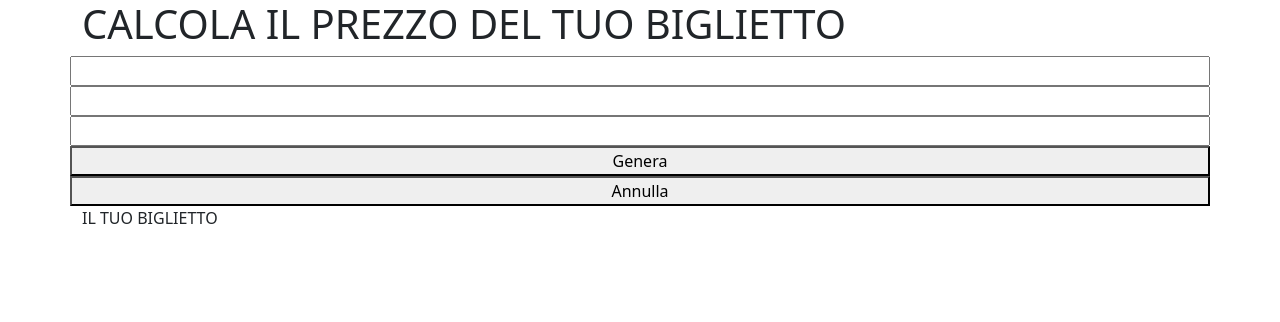
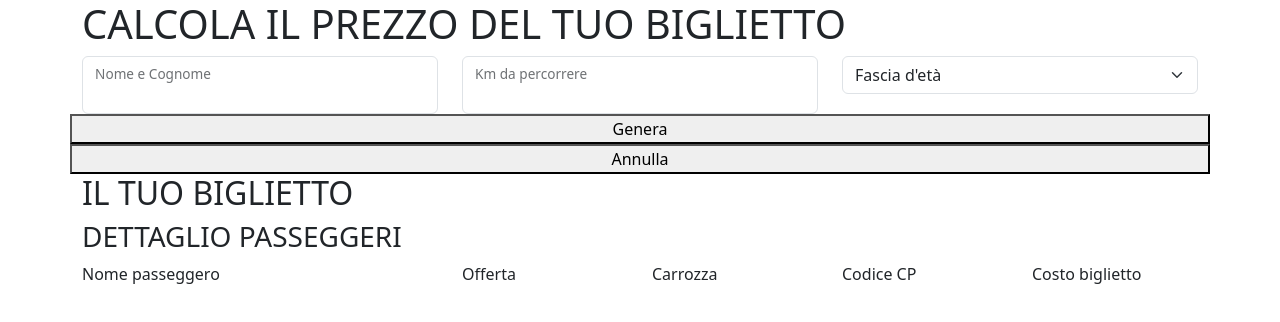
Before and after one commit to FrancescoGiommi/js-biglietto-treno-form, a plain HTML site: page index.html in a window 1280 px wide. Drawn offline with nearby package versions, Linux system fonts and the light colour scheme.

Commit message:
Add ticket detail and cost ticket

```diff
--- a/index.html
+++ b/index.html
@@ -13,19 +13,48 @@
   </head>
   <body>
     <div class="container">
-      <form action="">
-        <div class="calc-price-ticket">
-          <h1>CALCOLA IL PREZZO DEL TUO BIGLIETTO</h1>
-          <div class="row">
-            <input id="name-input" type="text" />
-            <input id="Km-input" type="text" />
-            <input id="age-input" type="text" />
-            <button id="generator-ticket">Genera</button>
-            <button id="delete-ticket">Annulla</button>
+      <div class="calc-price-ticket">
+        <h1>CALCOLA IL PREZZO DEL TUO BIGLIETTO</h1>
+        <div class="row">
+          <div class="col-4">
+            <form class="form-floating">
+              <input type="text" class="form-control" id="name-input" />
+              <label for="name-input">Nome e Cognome</label>
+            </form>
           </div>
+          <div id="Km-input" class="col-4">
+            <form class="form-floating">
+              <input type="text" class="form-control" id="Km-input" />
+              <label for="Km-input">Km da percorrere</label>
+            </form>
+          </div>
+          <div class="col-4">
+            <select
+              id="age-input"
+              class="form-select"
+              aria-label="Default select example"
+            >
+              <option selected>Fascia d'età</option>
+              <option value="1">Under 18</option>
+              <option value="2">Maggiorenne</option>
+              <option value="3">Over 65</option>
+            </select>
+          </div>
+          <button id="generator-ticket">Genera</button>
+          <button id="delete-ticket">Annulla</button>
         </div>
-        <div class="price-ticket">IL TUO BIGLIETTO</div>
-      </form>
+      </div>
+      <div class="price-ticket">
+        <h2>IL TUO BIGLIETTO</h2>
+        <div class="row">
+          <div class="col-12"><h3>DETTAGLIO PASSEGGERI</h3></div>
+          <div class="col-4">Nome passeggero</div>
+          <div class="col-2">Offerta</div>
+          <div class="col-2">Carrozza</div>
+          <div class="col-2">Codice CP</div>
+          <div class="col-2">Costo biglietto</div>
+        </div>
+      </div>
     </div>
     <script src="./js/main.js"></script>
     <script
--- a/js/main.js
+++ b/js/main.js
@@ -7,3 +7,9 @@ const ticketDeletedEl = document.getElementById("delete-ticket");
 console.log(inputNameEl);
 console.log(inputKmEl);
 console.log(inputAgeEl);
+
+const kmCost = 0.21;
+
+ticketGeneratorEl.addEventListener("click", () => {
+  console.log(inputAgeEl.value);
+});
```
